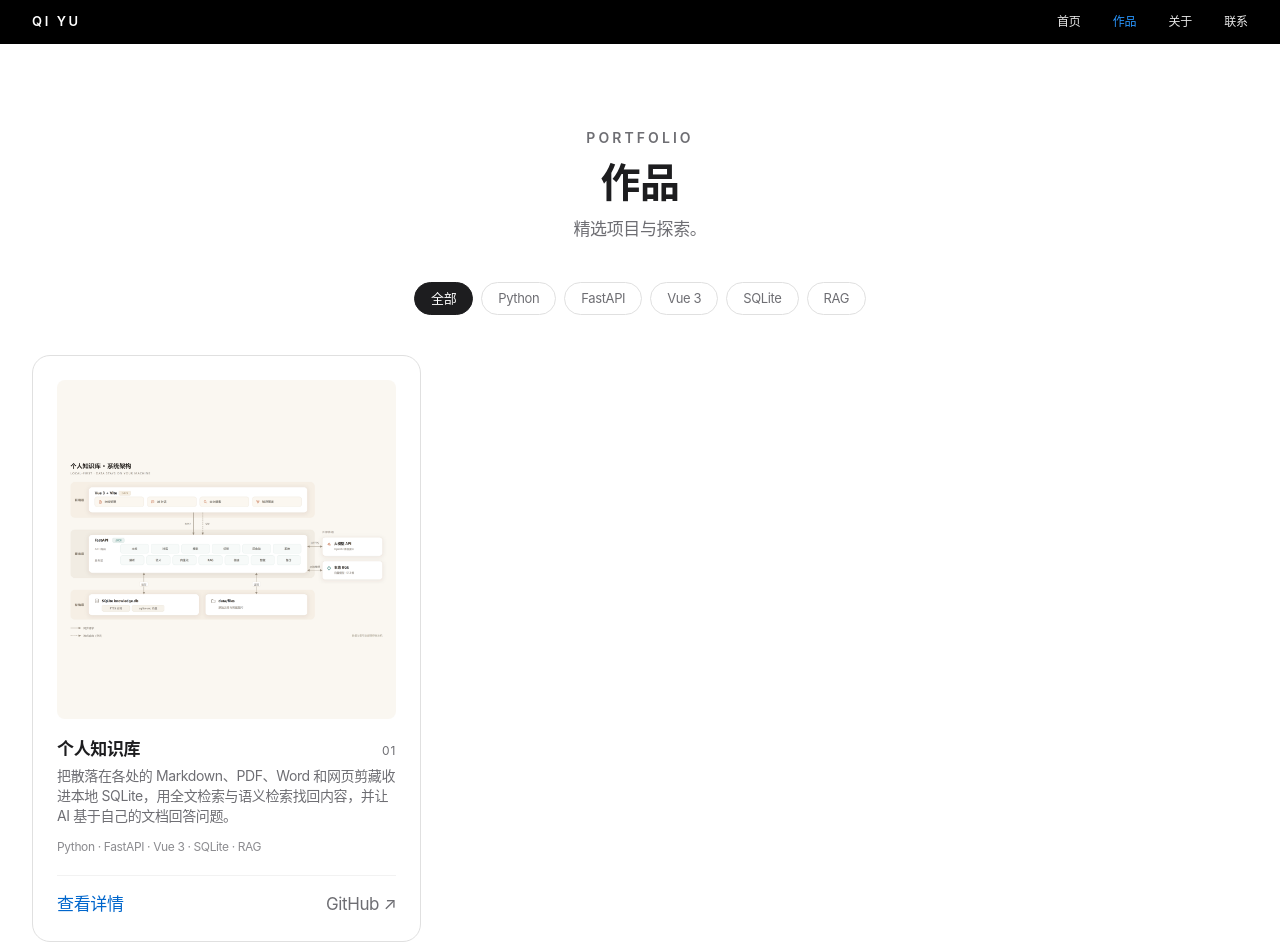
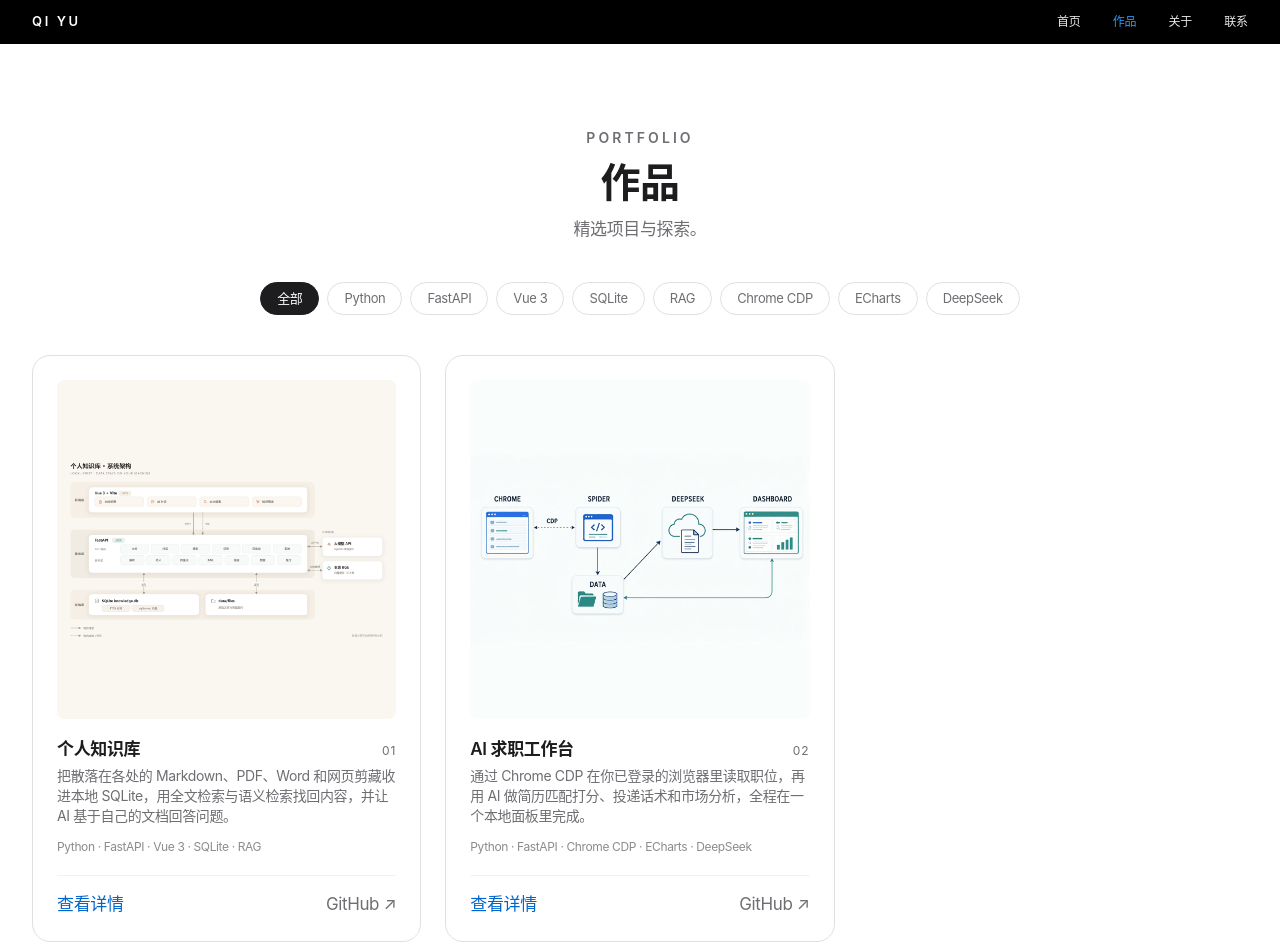
Before and after one commit to Menorial/Personal-Portfolio, a React (Vite) app: page /work in a window 1280 px wide. Shown: the top 952 px of the page. Built offline with nearby package versions, Linux system fonts and the light colour scheme; a web font is replaced by a local one.

Commit message:
feat(works): 添加第二个作品「AI 求职工作台」

```diff
--- a/src/data/works.ts
+++ b/src/data/works.ts
@@ -61,4 +61,30 @@ export const works: WorkItem[] = [
     ],
     heroImageHref: 'images/knowledge-base-architecture.png',
   },
+  {
+    id: 'job-search-workbench',
+    title: 'AI 求职工作台',
+    tagline:
+      '通过 Chrome CDP 在你已登录的浏览器里读取职位，再用 AI 做简历匹配打分、投递话术和市场分析，全程在一个本地面板里完成。',
+    tags: ['Python', 'FastAPI', 'Chrome CDP', 'ECharts', 'DeepSeek'],
+    githubHref: 'https://github.com/Menorial/job-search-workbench',
+    imageHref: 'images/job-search-cover.jpg',
+    heroImageHref: 'images/job-search-how-it-works.jpg',
+    role: '独立开发（全栈）',
+    summary:
+      '背景：找工作时要反复在平台上筛职位、比对简历、写打招呼话术，这些动作高度重复。' +
+      '这个项目想把它做成一个本地工具——在自己已登录的浏览器里取数据，再用 AI 把「匹配 → 话术 → 市场分析」串起来。' +
+      '定位是个人学习与技术实践，不提供验证码破解或指纹伪造，并内置了节流与风控即停。\n\n' +
+      '技术方案：爬虫基于 Chrome DevTools Protocol 连接真实浏览器、复用登录态，支持关键词/城市/页数与详情抓取；' +
+      '后端 FastAPI 提供任务与数据接口，前端用 ECharts 做可视化面板；' +
+      'AI 侧接入 DeepSeek 兼容接口，简历解析成结构化 JSON 后先规则粗筛、再做 6 个维度的精评。\n\n' +
+      '结果：面板里可以完成爬取、简历上传、匹配、话术生成、市场报告的完整流程，长任务有实时进度、日志和停止按钮；' +
+      '数据全部落在本机 data/ 目录。项目包含 157 个 pytest 用例和 CI。',
+    highlights: [
+      '通过 Chrome CDP 复用已登录的浏览器上下文，不注入自动化特征；遇到风控码或连续失败会立即停止，避免越刷越糟。',
+      '断点续跑：详情按条追加写入 JSONL，中断不丢数据、下次自动跳过；跨页重复职位自动合并，失败按 attempts 重试且不会被误记成「已抓取」。',
+      'AI 匹配的缓存键绑定「职位 + 简历指纹」：简历没变时重跑零成本，简历一改则自动全部重评，避免复用过期分数。',
+      '面板把爬取、解析、匹配、话术、报告统一成子进程任务，实时进度 + 日志流 + 随时停止，关掉页面任务仍继续。',
+    ],
+  },
 ];
```
Also changed, not shown: public/images/job-search-cover.jpg (added), public/images/job-search-how-it-works.jpg (added).
